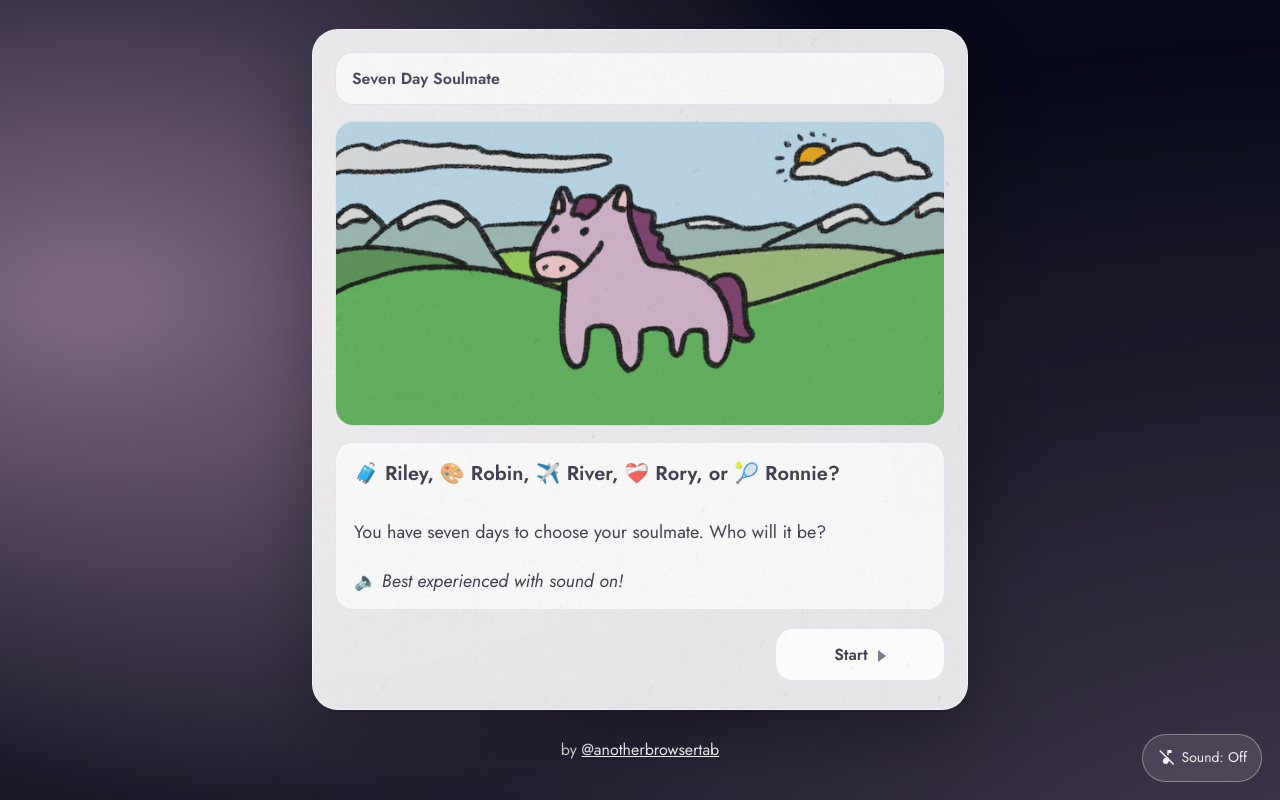
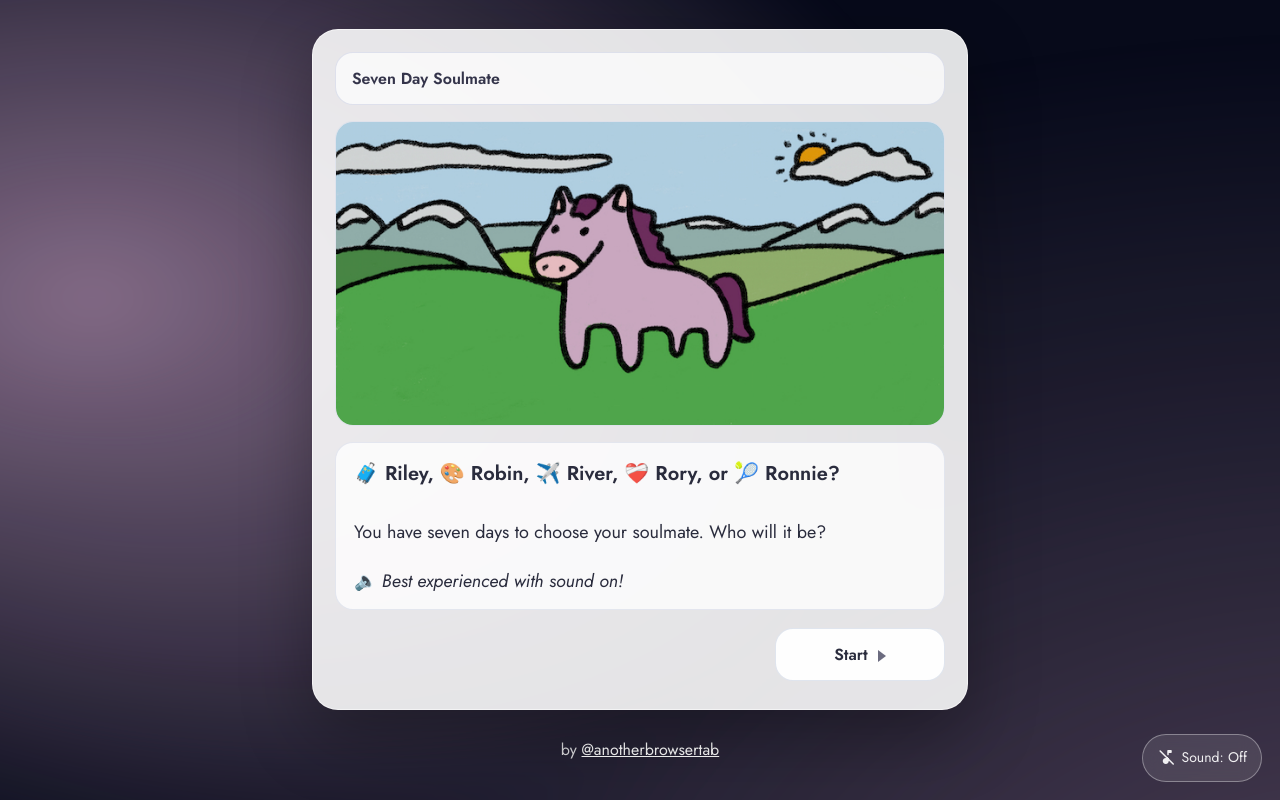
Before and after one commit to tiffanyq/seven-day-soulmate, a plain HTML site: page index.html in a window 1280 px wide. Drawn offline with nearby package versions, Linux system fonts and the light colour scheme.

Commit message:
rm noise from container

```diff
--- a/style.css
+++ b/style.css
@@ -158,17 +158,6 @@ body.is-resizing::before
   touch-action: manipulation;
 }
 
-.game-container::before{
-  content:"";
-  position: absolute;
-  inset: 0;
-  pointer-events: none;
-  z-index: 2;
-  background-image: url("img/noise.jpg");
-  background-repeat: repeat;
-  background-size: 900px 900px;
-  opacity: 0.12;
-}
 #game-subtitle{
   padding: 14px 16px;
   border-radius: var(--r-md);
```
Also changed, not shown: img/noise.jpg (deleted).
